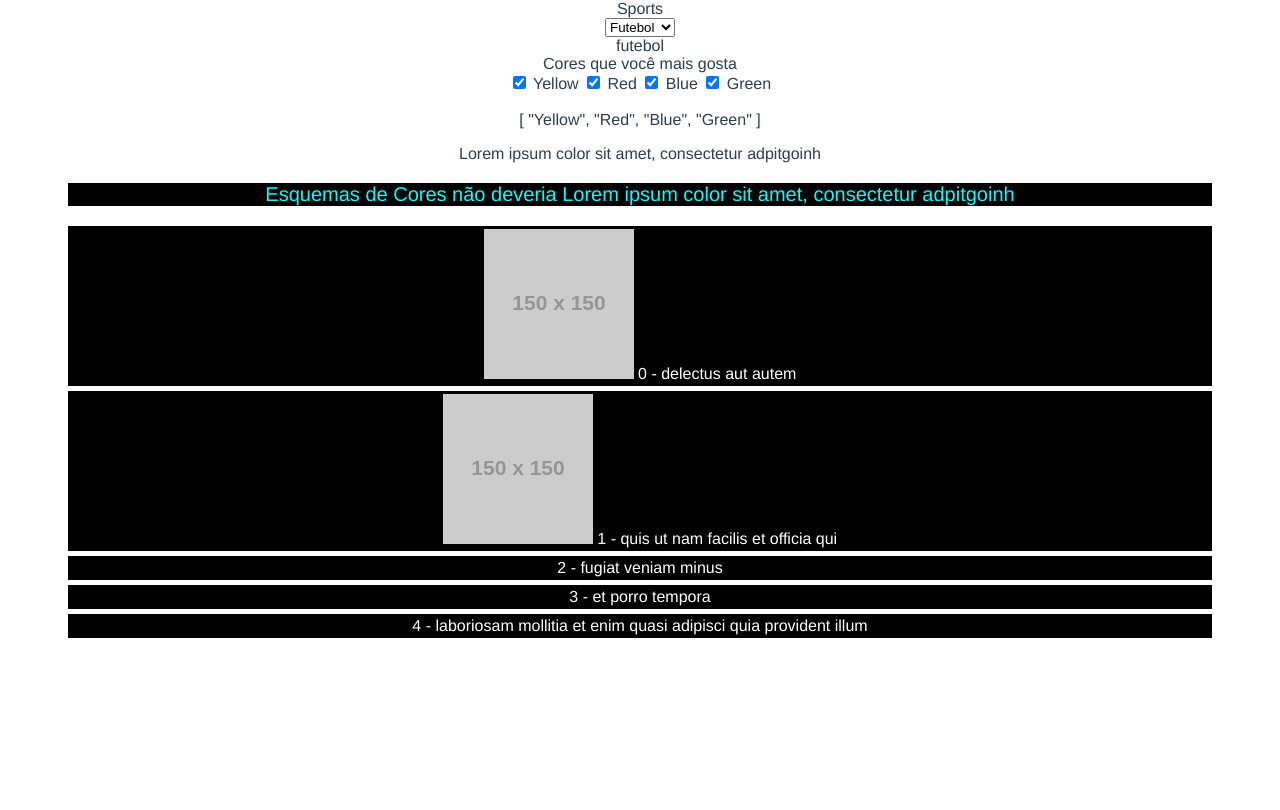
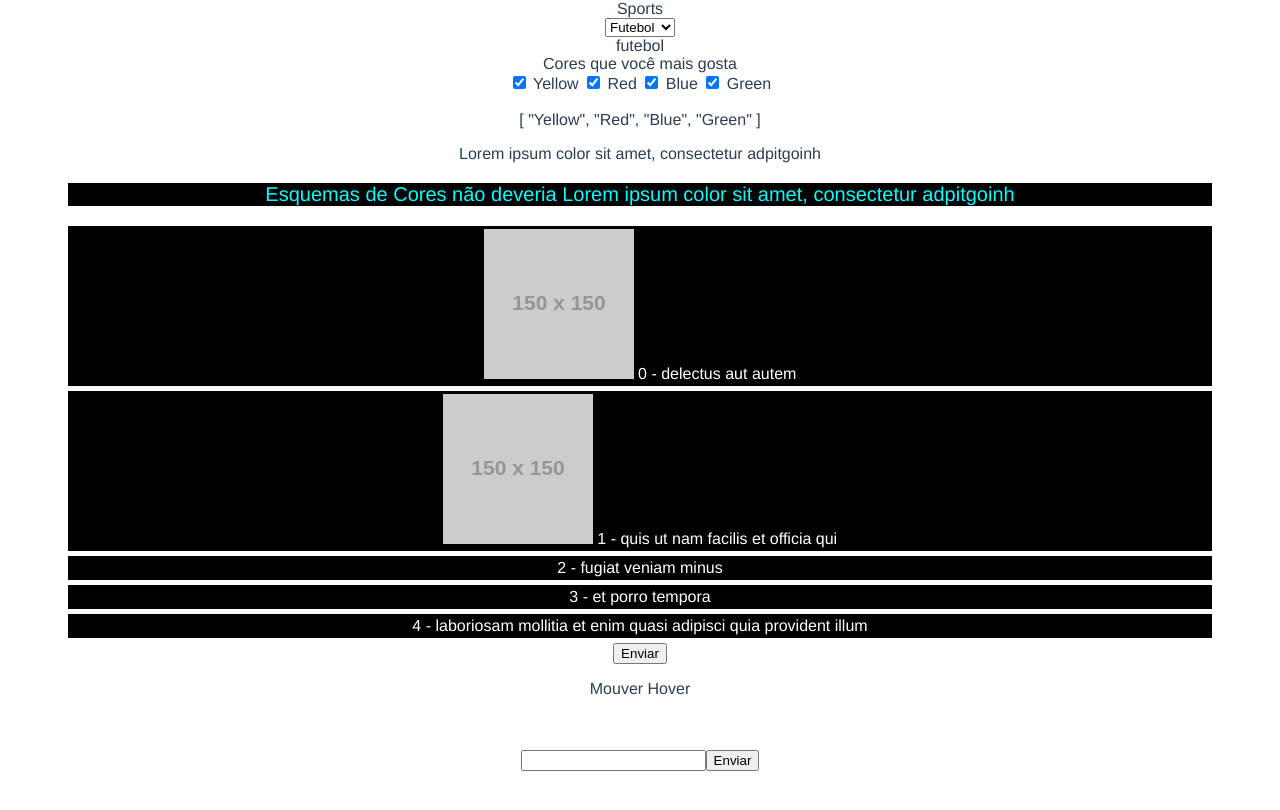
Before and after one commit to jasielserra/app, a Vue app: page / in a window 1280 px wide. Shown: the part 306-1116 px from the top of the page. Before the commit the page ends 1004 px from the top, so only its background shows below. Built offline with nearby package versions, Linux system fonts and the light colour scheme.

Commit message:
Manipulando Eventos com JS

```diff
--- a/src/App.vue
+++ b/src/App.vue
@@ -47,6 +47,20 @@
         {{index}} - {{ obj.title }}
 
   </div>
+  <div>
+     <button @click.once="onClick">
+          Enviar
+     </button>
+     <p @mouseover="onMouseOver"
+     @mouseout="onMouseOut"> Mouver Hover</p><br><br>
+    <form action="https://www.google.com" @submit.prevent="onSubmit">
+      <input type="text" @keyup="onKeyUp">
+
+        <button type="submit"> Enviar </button>
+    </form>
+
+
+  </div>
 
   </div>
 
@@ -58,6 +72,23 @@ export default {
   name: 'App',
   components: {
 
+  },
+  methods:{
+    onClick($evt){
+      console.log("Click!!", $evt);
+    },
+    onMouseOver($evt){
+      console.log("Moving Mouse Cursor", $evt);
+    },
+    onMouseOut($evt){
+      console.log("Mouse Out!", $evt);
+    },
+    onSubmit(){
+      console.log('Sumit Form');
+    },
+    onKeyUp($evt){
+      console.log('onKeyUp', $evt);
+    }
   },
   data(){
      return {
```
